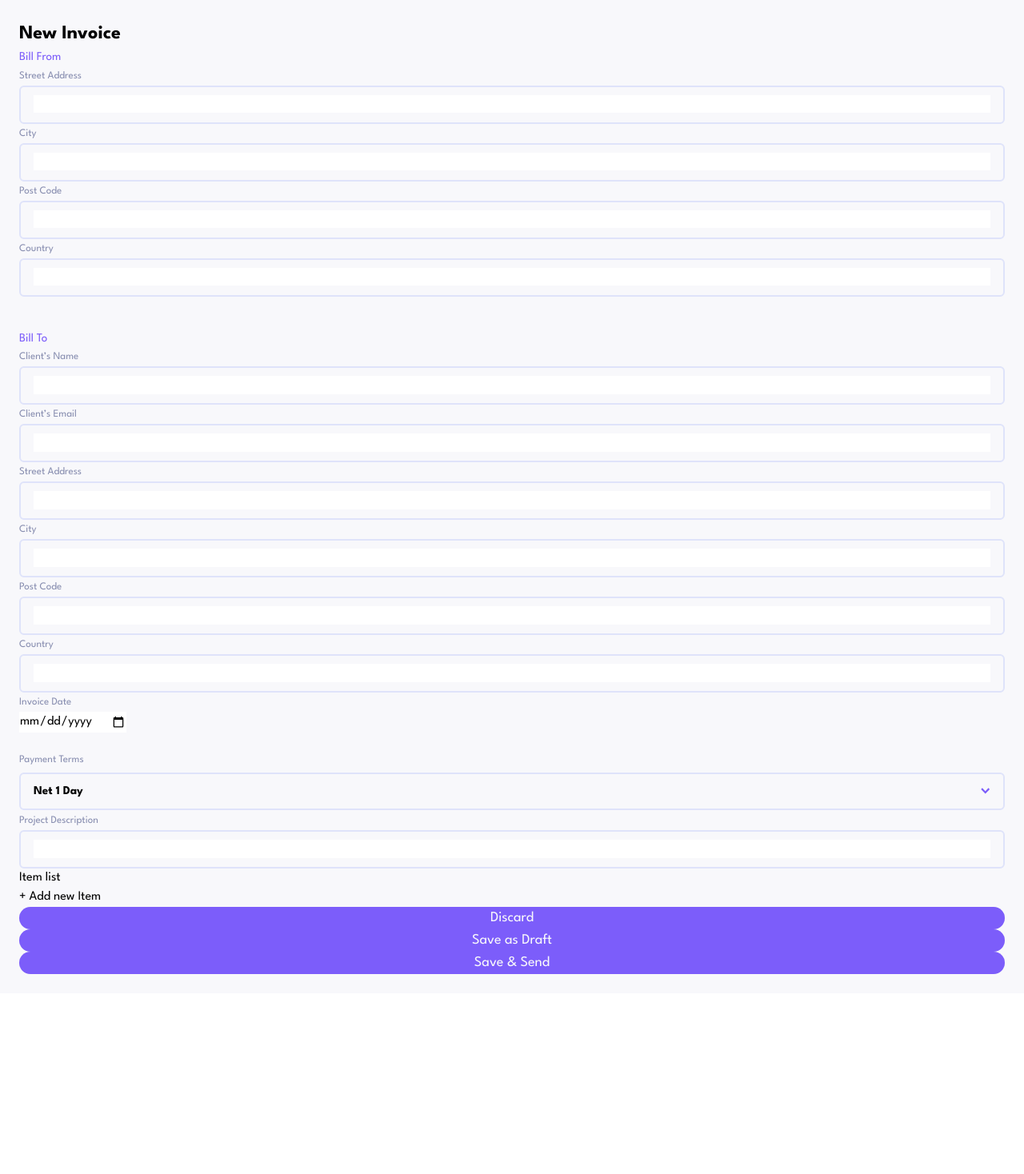
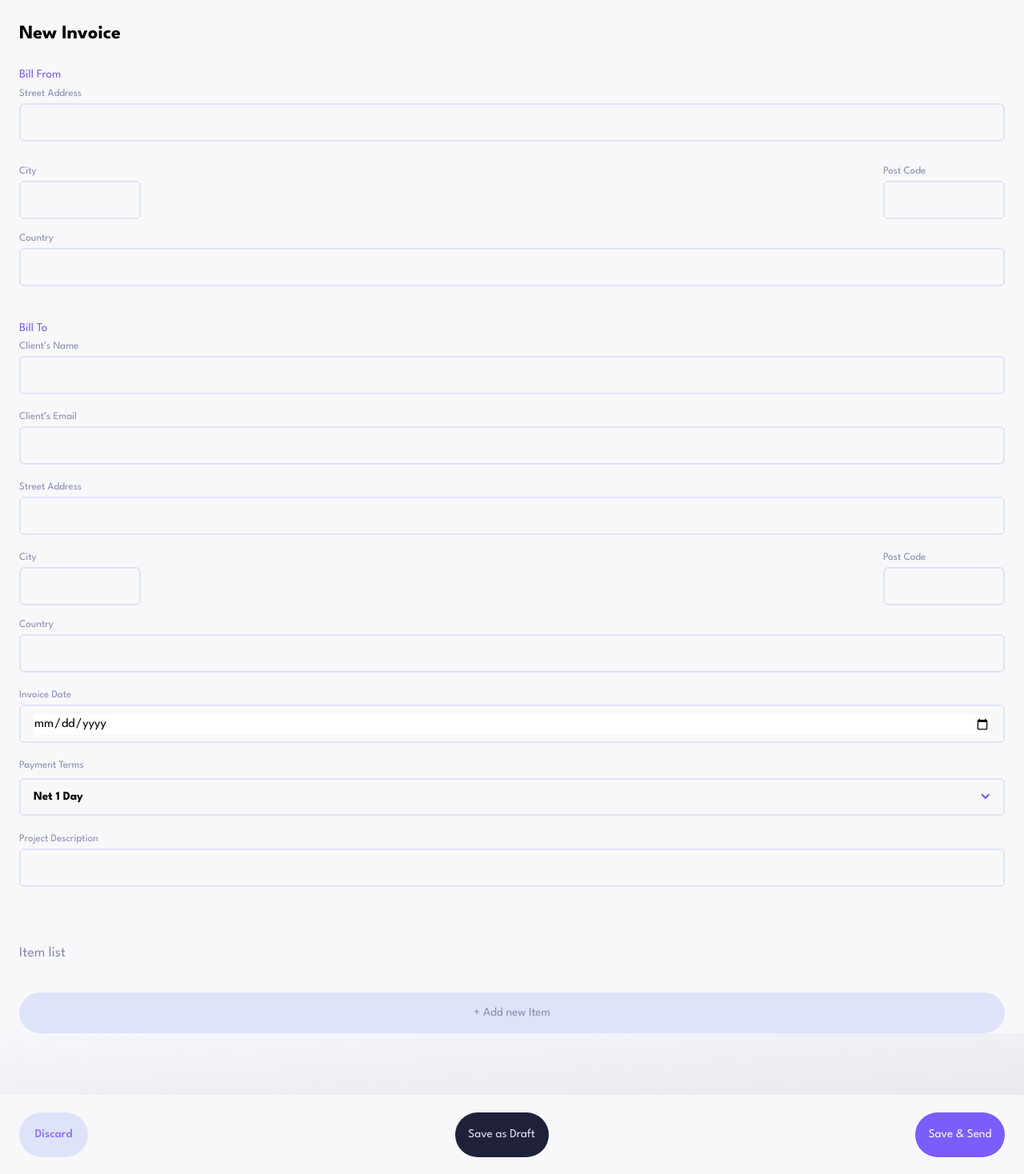
Before and after one commit to bibatjed/invoice-app, a React (Vite) app in the folder frontend/: page /test in a window 1280 px wide. Shown: the top 1468 px of the page at 80% size. Before the commit the page ends 1242 px from the top, so only its background shows below. Built offline with nearby package versions, Linux system fonts and the light colour scheme; sample sign-in values are in the browser's storage.

Commit message:
Base design of add invoice form

```diff
--- a/frontend/src/components/Button.tsx
+++ b/frontend/src/components/Button.tsx
@@ -3,23 +3,30 @@ import IconPlus from "@src/assets/icon-plus.svg";
 interface IButton extends React.ButtonHTMLAttributes<HTMLButtonElement> {
   withAddIcon?: boolean;
   text: string;
-  variant: "primary" | "secondary";
+  variant: "primary" | "secondary" | "tertiary";
 }
 export default function Button(props: IButton) {
   return (
     <button
-      className={cn("bg-custom-purple rounded-full text-custom-white hover:bg-custom-light-purple h-full w-full", {
+      className={cn(" rounded-full  h-full w-full", {
         ["opacity-55"]: props.disabled,
+        ["bg-custom-purple text-custom-white hover:bg-custom-light-purple"]: props.variant === "primary",
+        ["bg-custom-light-grey font-semibold text-custom-lighter-purple "]: props.variant === "secondary",
+        ["bg-custom-dark-blue text-custom-light-grey"]: props.variant === "tertiary",
       })}
       {...props}
     >
       <div className="flex items-center justify-center gap-2.5">
         {props.withAddIcon && (
-          <div className="bg-custom-white rounded-full size-10 flex items-center justify-center">
+          <div
+            className={cn(" rounded-full size-10 flex items-center justify-center", {
+              ["bg-custom-white"]: props.variant === "primary",
+            })}
+          >
             <img src={IconPlus} className="size-1/3" />
           </div>
         )}
-        <span className="text-lg">{props.text}</span>
+        <span className="text-[15px]">{props.text}</span>
       </div>
     </button>
   );
--- a/frontend/src/components/DatePicker.tsx
+++ b/frontend/src/components/DatePicker.tsx
@@ -1,10 +1,15 @@
 import { forwardRef } from "react";
+import cn from "clsx";
 
-//TODO: match datepicker design
 export default forwardRef<HTMLInputElement, any>(function DatePicker(props, ref) {
   return (
-    <div>
-      <input type="date" ref={ref} {...props} />
+    <div
+      className={cn("border-2 border-custom-light-grey rounded-md hover:border-custom-purple p-2.5 h-full px-4 w-full focus-within:border-custom-purple", {
+        ["border-red-500 focus-within:border-red-500"]: props.error,
+        ["border-none text-custom-medium-grey"]: props.readOnly,
+      })}
+    >
+      <input type="date" className="outline-none w-full" ref={ref} {...props} />
     </div>
   );
 });
--- a/frontend/src/components/Input.tsx
+++ b/frontend/src/components/Input.tsx
@@ -13,7 +13,7 @@ const Input = forwardRef<HTMLInputElement, IInput>((props, ref) => {
         ["border-none text-custom-medium-grey"]: props.readOnly,
       })}
     >
-      <input ref={ref} className="outline-none w-full text-[15px] font-bold" {...props} />
+      <input ref={ref} className="outline-none bg-transparent w-full text-[15px] font-bold" {...props} />
     </div>
   );
 });
--- a/frontend/src/pages/Home/components/InvoiceForm.tsx
+++ b/frontend/src/pages/Home/components/InvoiceForm.tsx
@@ -5,6 +5,7 @@ import { AddInvoiceType, addInvoiceSchema } from "../validate";
 import Button from "@src/components/Button";
 import Select from "@src/components/Select";
 import DatePicker from "@src/components/DatePicker";
+import IconDelete from "@src/assets/icon-delete.svg";
 import { postInvoice } from "../api/invoice";
 
 export default function InvoiceForm() {
@@ -24,7 +25,7 @@ export default function InvoiceForm() {
 
   const invoice_items = watch("invoice_items");
 
-  const { fields, append } = useFieldArray({
+  const { fields, append, remove } = useFieldArray({
     control,
     name: "invoice_items",
   });
@@ -55,7 +56,7 @@ export default function InvoiceForm() {
       <form onSubmit={handleSubmit(onSubmit)}>
         <h1 className="text-[24px] font-bold">New Invoice</h1>
 
-        <h3 className="text-custom-purple text-[15px]">Bill From</h3>
+        <h3 className="text-custom-purple text-[15px] mt-[22px]">Bill From</h3>
 
         <div>
           <span className="text-custom-medium-grey text-[13px] font-normal">Street Address</span>
@@ -64,30 +65,33 @@ export default function InvoiceForm() {
           </div>
         </div>
 
-        <div>
+        <div className="flex flex-wrap justify-between gap-3 mt-[25px]">
+          <div className="basis-[152px]">
             <span className="text-custom-medium-grey text-[13px] font-normal">City</span>
             <div className="h-[48px]">
               <Input {...register("bill_from_city")} />
             </div>
           </div>
 
-        <div>
+          <div className="basis-[152px]">
             <span className="text-custom-medium-grey text-[13px] font-normal">Post Code</span>
             <div>
               <Input {...register("bill_from_post_code")} />
             </div>
           </div>
 
-        <div>
+          <div className="basis-full">
             <span className="text-custom-medium-grey text-[13px] font-normal">Country</span>
 
             <div className="h-[48px]">
               <Input {...register("bill_from_country")} />
             </div>
           </div>
+        </div>
 
         <h3 className="text-custom-purple text-[15px] mt-[41px]">Bill To</h3>
 
+        <div className="flex flex-col gap-4">
           <div>
             <span className="text-custom-medium-grey text-[13px] font-normal">Client&#8217;s Name</span>
 
@@ -112,7 +116,8 @@ export default function InvoiceForm() {
             </div>
           </div>
 
-        <div>
+          <div className="flex flex-wrap justify-between gap-3">
+            <div className="basis-[152px]">
               <span className="text-custom-medium-grey text-[13px] font-normal">City</span>
 
               <div className="h-[48px]">
@@ -120,7 +125,7 @@ export default function InvoiceForm() {
               </div>
             </div>
 
-        <div>
+            <div className="basis-[152px]">
               <span className="text-custom-medium-grey text-[13px] font-normal">Post Code</span>
 
               <div className="h-[48px]">
@@ -128,14 +133,14 @@ export default function InvoiceForm() {
               </div>
             </div>
 
-        <div>
+            <div className="basis-full">
               <span className="text-custom-medium-grey text-[13px] font-normal">Country</span>
 
               <div className="h-[48px]">
                 <Input {...register("bill_to_country")} />
               </div>
             </div>
-
+          </div>
           <div>
             <span className="text-custom-medium-grey text-[13px] font-normal">Invoice Date</span>
             <div className="h-[48px]">
@@ -158,44 +163,70 @@ export default function InvoiceForm() {
               <Input {...register("project_description")} />
             </div>
           </div>
+        </div>
 
-        <h3>Item list</h3>
+        <h3 className="text-[18px] text-custom-medium-grey font-bolda mt-[69px] mb-9">Item list</h3>
+        <div>
           {fields.map((_, index) => {
             return (
-            <div key={index}>
+              <div key={index} className="last:mb-[48px]">
                 <div>
                   <span className="text-custom-medium-grey text-[13px] font-normal">Item Name</span>
+                  <div className="h-[48px]">
                     <Input {...register(`invoice_items.${index}.item_name`)} />
                   </div>
+                </div>
 
+                <div className="flex justify-center gap-2 items-center">
                   <div>
                     <span className="text-custom-medium-grey text-[13px] font-normal">Qty</span>
-                <Input type="number" step="1" pattern="\d+" {...register(`invoice_items.${index}.quantity`)} />
+                    <div className="h-[48px] w-[64px]">
+                      <Input {...register(`invoice_items.${index}.quantity`)} />
+                    </div>
                   </div>
 
                   <div>
                     <span className="text-custom-medium-grey text-[13px] font-normal">Price</span>
-                <Input type="number" step="1" pattern="\d+" {...register(`invoice_items.${index}.price`)} />
+
+                    <div className="min-h-[48px] w-[100px]">
+                      <Input {...register(`invoice_items.${index}.price`)} />
+                    </div>
                   </div>
 
                   <div>
                     <span className="text-custom-medium-grey text-[13px] font-normal">Total</span>
+                    <div className="h-[48px] w-[110px]">
                       <Input readOnly value={Number(invoice_items[index].price) * Number(invoice_items[index].quantity)} />
+                    </div>
+                  </div>
+
+                  <button className="h-[48px] flex items-center " onClick={() => remove(index)}>
+                    {" "}
+                    <img className="size-4 mt-5 h-5" src={IconDelete} />
+                  </button>
                 </div>
               </div>
             );
           })}
+        </div>
 
-        <button type="button" onClick={() => append({ item_name: "", price: 0, quantity: 0 })}>
+        <button className="text-[15px] bg-custom-light-grey w-full p-3.5 text-custom-medium-grey rounded-full" type="button" onClick={() => append({ item_name: "", price: 0, quantity: 0 })}>
           + Add new Item
         </button>
 
-        <div>
-          <Button type="button" text="Discard" variant="primary" />
-
-          <Button type="button" text="Save as Draft" variant="primary" />
-
+        <div className="h-[155px] flex flex-col">
+          <div className="h-[50%] -translate-x-6 w-screen bg-gradient-to-br from-slate-100 to-gray-300 opacity-40"></div>
+          <div className="flex justify-between bg-custom-white items-end basis-[50%]">
+            <div className="w-[86px] h-14">
+              <Button type="button" text="Discard" variant="secondary" />
+            </div>
+            <div className="w-[117px] h-14">
+              <Button type="button" text="Save as Draft" variant="tertiary" />
+            </div>
+            <div className="w-[112px] h-14">
               <Button type="submit" text="Save & Send" variant="primary" />
+            </div>
+          </div>
         </div>
       </form>
     </div>
```
Lines whose indentation alone changed are shown as unchanged.
